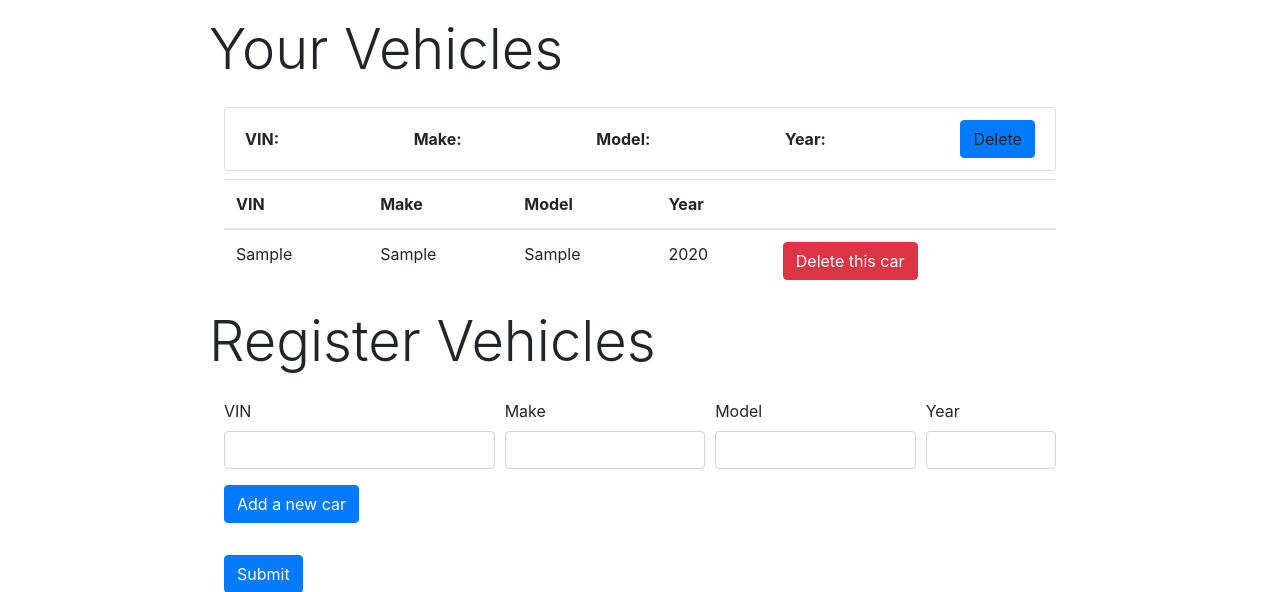
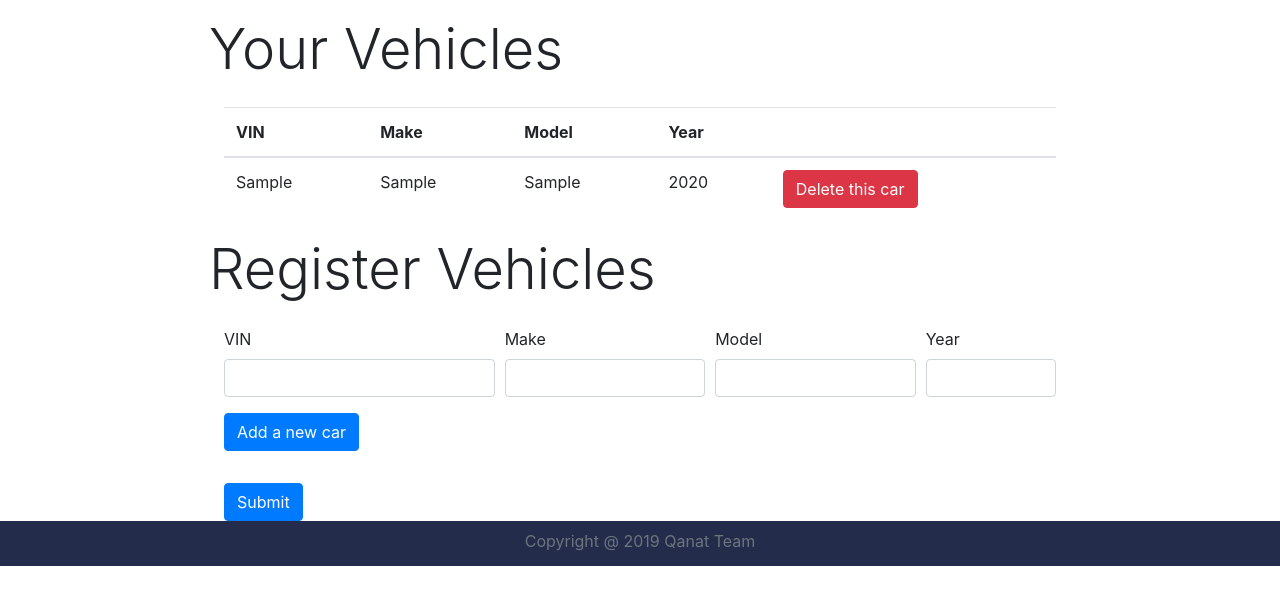
Before and after one commit to Haotian9850/qanat, a PHP site: page /index.php?action=profile in a window 1280 px wide. Shown: the part 56-648 px from the top of the page. Run offline with PHP 8.4, Linux system fonts and the light colour scheme; the visitor is signed in with stand-in values (Sample User, id 1); tables that the repository leaves empty hold one stand-in row (values such as "Sample post"); data that the repository does not hold is empty.

Commit message:
fixed remove cars

```diff
--- a/index.php
+++ b/index.php
@@ -73,6 +73,7 @@
 
 
     function logout(){
+        unset($_SESSION["username"]);
         session_destroy();
         homepage();
     }
--- a/templates/header.php
+++ b/templates/header.php
@@ -21,7 +21,6 @@
           <a href="?action=logout" class="btn btn-danger">Log out</a>
         <?php } ?>
         <?php if(!isset($_SESSION["username"])){ ?>
-
           <a href="?action=register" class="btn btn-primary">Register</a>&nbsp;&nbsp;&nbsp;
           <a href="?action=login" class="btn btn-success">Log in</a>
         <?php } ?>
--- a/templates/profile.php
+++ b/templates/profile.php
@@ -7,20 +7,6 @@
         <div class="row row-margined">
             <h1 class="display-4">Your Vehicles</h1>
         </div>
-
-        <?php if(count($cars) != 0){ ?>
-          	<ul class="list-group">
-	        <?php foreach($cars as $car){ ?>
-	          <li class="list-group-item d-flex justify-content-between align-items-center plug">
-	            <b>VIN: </b> &nbsp;&nbsp;
-	            <b>Make: </b> &nbsp;&nbsp;
-	            <b>Model: </b> &nbsp;&nbsp;
-	            <b>Year: </b> &nbsp;&nbsp;
-                <a class="btn btn-primary" onclick=deleteCar('<?php echo htmlspecialchars($car["VIN"], ENT_QUOTES, "UTF-8");?>');>Delete</a>
-	          </li>
-	        <?php } ?>
-	        </ul>
-        <?php } ?>
 
         <?php if(count($cars) > 0){ ?>
             <table class="table">
```
